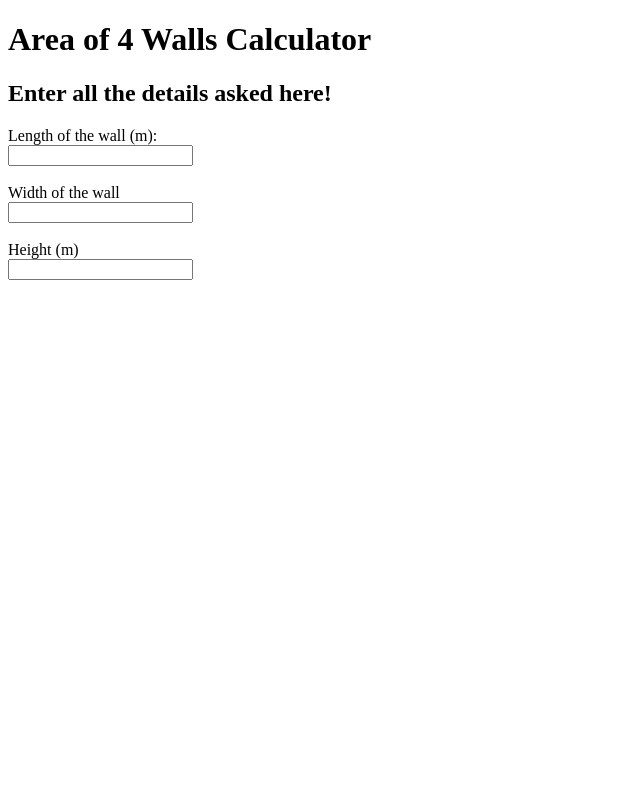
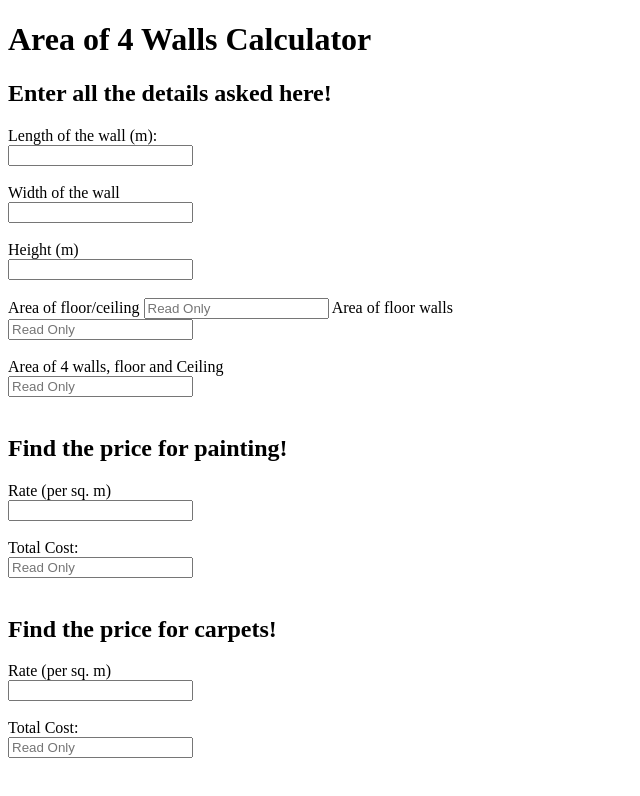
Before and after one commit to ShresthaPrasum/CALCUX, a website: page Calculators/Construction/4 Walls/index.html in a window 1280 px wide. Shown: the whole page, without its empty margins (0-640 px from the left). Drawn offline with Linux system fonts and the light colour scheme.

Commit message:
Feat: Added all the input items needed (there are A LOT), now css

```diff
--- a/Calculators/Construction/4 Walls/index.html
+++ b/Calculators/Construction/4 Walls/index.html
@@ -32,6 +32,37 @@
             <input type="number" id="height" step="0.01">
             <br> <br>
 
+            <label>Area of floor/ceiling</label>
+            <input type="number" id="area-floor" step="0.01" readonly placeholder="Read Only">
+
+            <label>Area of floor walls</label> <br>
+            <input type="number" id="area-fourwalls" step="0.01" readonly placeholder="Read Only">
+            <br> <br>
+
+            <label>Area of 4 walls, floor and Ceiling</label> <br>
+            <input type="number" id="area-fourwalls-fllor" step="0.01" readonly placeholder="Read Only">
+            <br> <br>
+
+            <h2>Find the price for painting!</h2>
+
+            <label>Rate (per sq. m)</label> <br>
+            <input type="number" step="0.01" id="rate">
+            <br> <br>
+
+
+            <label>Total Cost:</label> <br>
+            <input type="number" step="0.01" id="total-cost" readonly placeholder="Read Only">
+            <br> <br>
+
+            <h2>Find the price for carpets!</h2>
+
+            <label>Rate (per sq. m)</label> <br>
+            <input type="number" step="0.01" id="ratee">
+            <br><br>
+
+            <label>Total Cost:</label> <br>
+            <input type="number" step="0.01" id="cost-carpet" readonly placeholder="Read Only">
+            <br> <br>
 
         </div>
 
```
